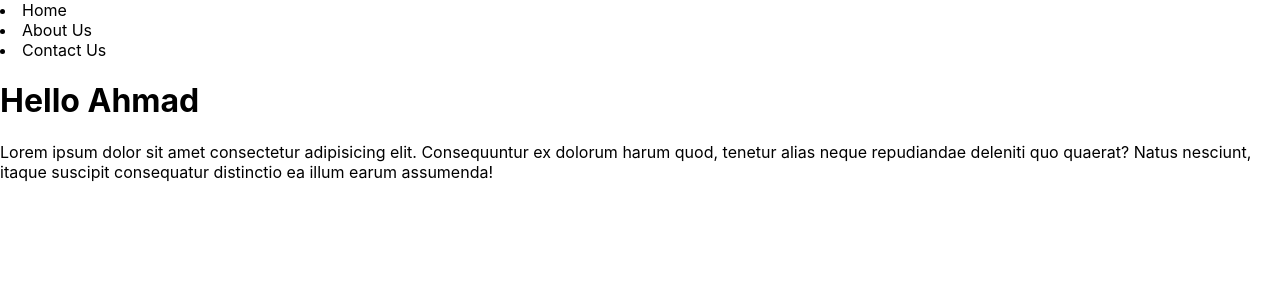
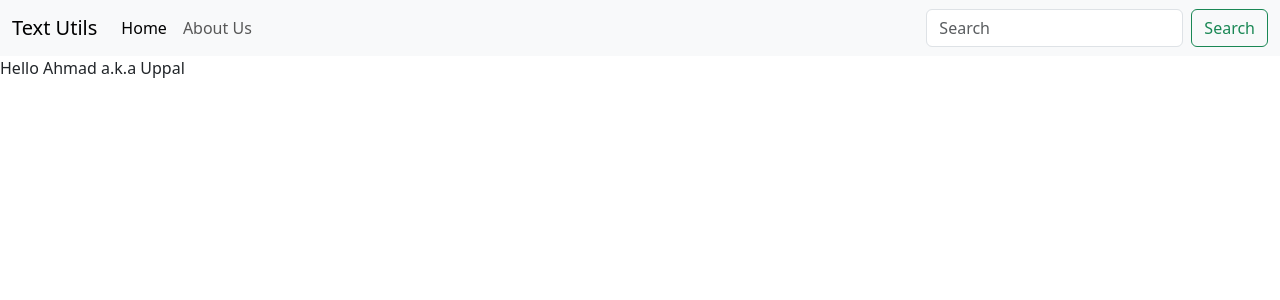
Before and after one commit to Ahmad-U19/Basic-React-App, a React (Create React App) app: page / in a window 1280 px wide. Shown: the top 300 px of the page. Built offline with nearby package versions, Linux system fonts and the light colour scheme.

Commit message:
Text Utils

```diff
--- a/public/index.html
+++ b/public/index.html
@@ -10,34 +10,13 @@
       content="Web site created using create-react-app"
     />
     <link rel="apple-touch-icon" href="%PUBLIC_URL%/logo192.png" />
-    <!--
-      manifest.json provides metadata used when your web app is installed on a
-      user's mobile device or desktop. See https://developers.google.com/web/fundamentals/web-app-manifest/
-    -->
     <link rel="manifest" href="%PUBLIC_URL%/manifest.json" />
-    <!--
-      Notice the use of %PUBLIC_URL% in the tags above.
-      It will be replaced with the URL of the `public` folder during the build.
-      Only files inside the `public` folder can be referenced from the HTML.
-
-      Unlike "/favicon.ico" or "favicon.ico", "%PUBLIC_URL%/favicon.ico" will
-      work correctly both with client-side routing and a non-root public URL.
-      Learn how to configure a non-root public URL by running `npm run build`.
-    -->
-    <title>React App</title>
+    <link href="https://cdn.jsdelivr.net/npm/bootstrap@5.3.3/dist/css/bootstrap.min.css" rel="stylesheet" integrity="sha384-QWTKZyjpPEjISv5WaRU9OFeRpok6YctnYmDr5pNlyT2bRjXh0JMhjY6hW+ALEwIH" crossorigin="anonymous">
+    <title>Text Utils</title>
   </head>
   <body>
     <noscript>You need to enable JavaScript to run this app.</noscript>
     <div id="root"></div>
-    <!--
-      This HTML file is a template.
-      If you open it directly in the browser, you will see an empty page.
-
-      You can add webfonts, meta tags, or analytics to this file.
-      The build step will place the bundled scripts into the <body> tag.
-
-      To begin the development, run `npm start` or `yarn start`.
-      To create a production bundle, use `npm run build` or `yarn build`.
-    -->
+    <script src="https://cdn.jsdelivr.net/npm/bootstrap@5.3.3/dist/js/bootstrap.bundle.min.js" integrity="sha384-YvpcrYf0tY3lHB60NNkmXc5s9fDVZLESaAA55NDzOxhy9GkcIdslK1eN7N6jIeHz" crossorigin="anonymous"></script>
   </body>
 </html>
--- a/src/App.js
+++ b/src/App.js
@@ -1,21 +1,12 @@
 import './App.css';
+import Greet from './Greet'
+import Navbar from './Navbar';
 
-let name="Ahmad";
 function App() {
   return (
-  //  <div className="App">
-  //   <Greet name='Ahmad' heroName='Uppal' />
-  //   <Greet name='Abdullah' heroName='Chitta' />
-  //   <Greet name='Zohaib' heroName='Moulvi' />
-  //  </div>
   <>
-    <nav>
-      <li>Home</li>
-      <li>About Us</li>
-      <li>Contact Us</li>
-    </nav>
-    <h1>Hello {name}</h1>
-    <p>Lorem ipsum dolor sit amet consectetur adipisicing elit. Consequuntur ex dolorum harum quod, tenetur alias neque repudiandae deleniti quo quaerat? Natus nesciunt, itaque suscipit consequatur distinctio ea illum earum assumenda!</p>
+    <Navbar title='Text Utils'/>
+    <Greet name="Ahmad" heroName='Uppal' />
   </>
   );
 }
--- a/src/Greet.js
+++ b/src/Greet.js
@@ -1,7 +1,7 @@
 import React from "react";
 
 const Greet=(props)=> {
-    return <h1>Hello {props.name} a.k.a {props.heroName}</h1>
+    return <p>Hello {props.name} a.k.a {props.heroName}</p>
 }
 
 export default Greet;
--- /dev/null
+++ b/src/Navbar.js
@@ -0,0 +1,40 @@
+import React from 'react'
+import PropTypes from 'prop-types'
+
+export default function Navbar(props) {
+  return (
+    <div>
+            <nav className="navbar navbar-expand-lg bg-body-tertiary">
+        <div className="container-fluid">
+            <a className="navbar-brand" href="/">{props.title}</a>
+            <button className="navbar-toggler" type="button" data-bs-toggle="collapse" data-bs-target="#navbarSupportedContent" aria-controls="navbarSupportedContent" aria-expanded="false" aria-label="Toggle navigation">
+            <span className="navbar-toggler-icon"></span>
+            </button>
+            <div className="collapse navbar-collapse" id="navbarSupportedContent">
+            <ul className="navbar-nav me-auto mb-2 mb-lg-0">
+                <li className="nav-item">
+                <a className="nav-link active" aria-current="page" href="/">Home</a>
+                </li>
+                <li className="nav-item">
+                <a className="nav-link" href="/">About Us</a>
+                </li>
+            </ul>
+            <form className="d-flex" role="search">
+                <input className="form-control me-2" type="search" placeholder="Search" aria-label="Search" />
+                <button className="btn btn-outline-success" type="submit">Search</button>
+            </form>
+            </div>
+        </div>
+        </nav>
+
+    </div>
+  )
+}
+
+Navbar.propTypes = {
+    title: PropTypes.string.isRequired
+}
+
+Navbar.defaultProps={
+    title:"Set Title Here"
+}
--- a/src/index.css
+++ b/src/index.css
@@ -1,13 +0,0 @@
-body {
-  margin: 0;
-  font-family: -apple-system, BlinkMacSystemFont, 'Segoe UI', 'Roboto', 'Oxygen',
-    'Ubuntu', 'Cantarell', 'Fira Sans', 'Droid Sans', 'Helvetica Neue',
-    sans-serif;
-  -webkit-font-smoothing: antialiased;
-  -moz-osx-font-smoothing: grayscale;
-}
-
-code {
-  font-family: source-code-pro, Menlo, Monaco, Consolas, 'Courier New',
-    monospace;
-}
```
